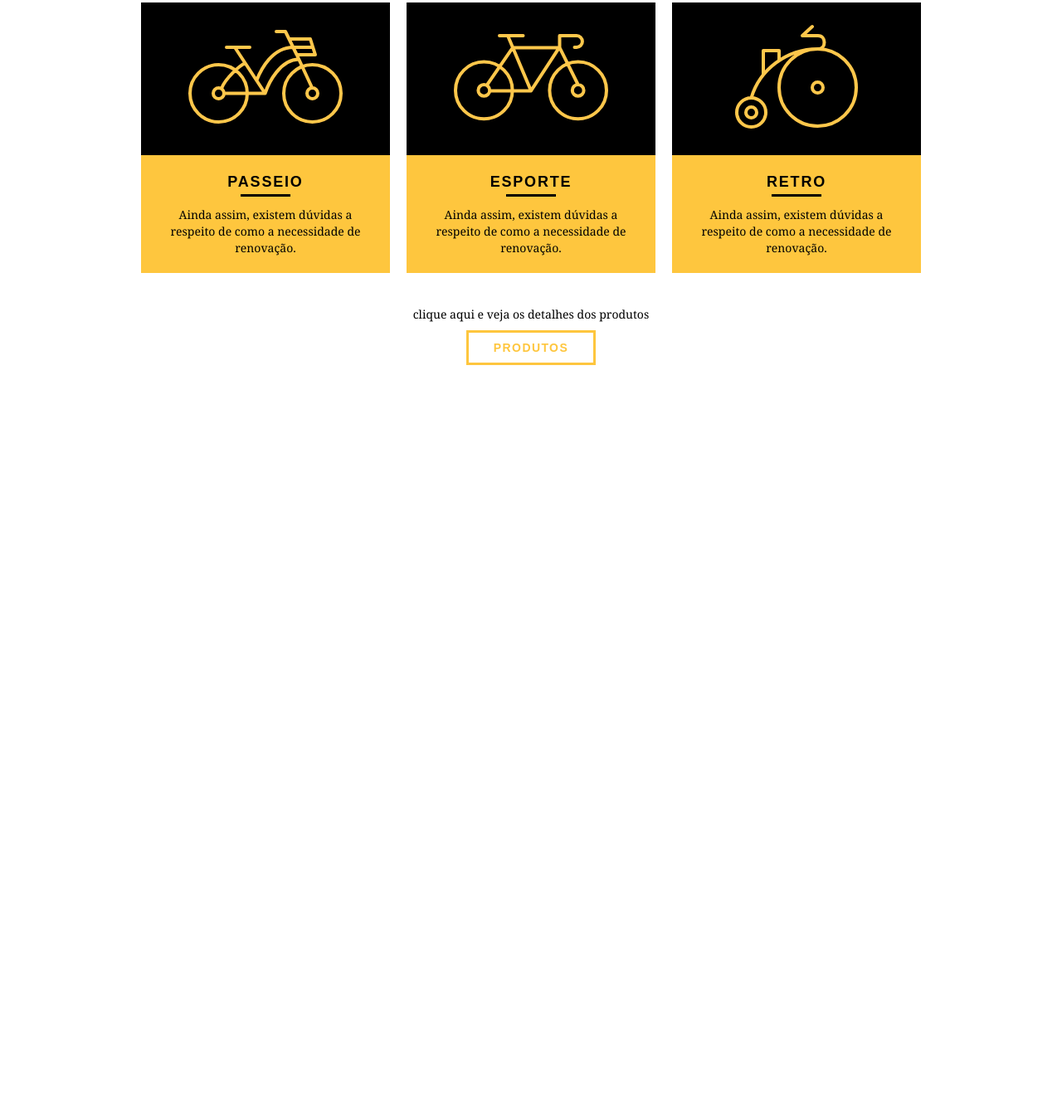
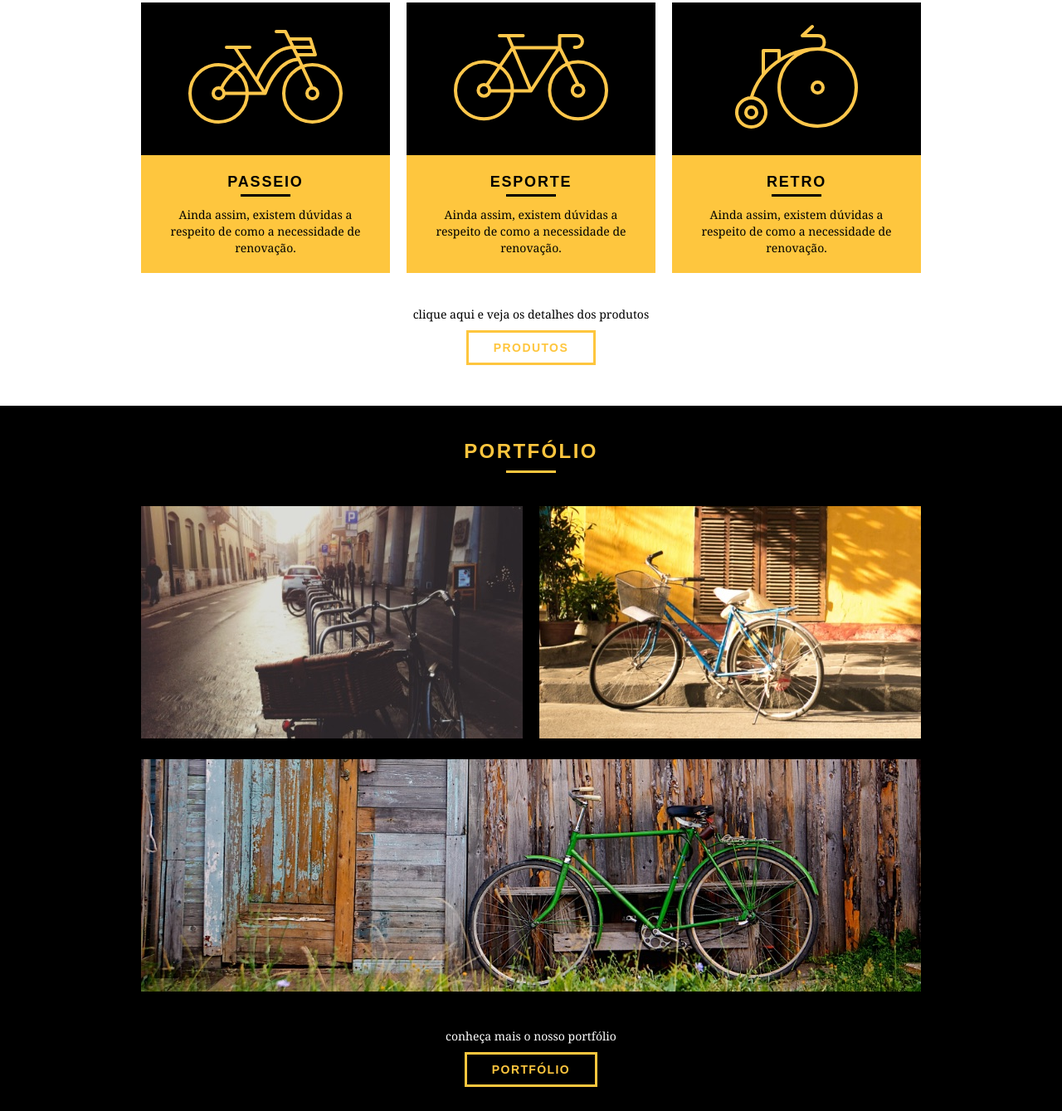
Before and after one commit to Lucas-HMSC/bikcraft, a plain HTML site: page index.html in a window 1280 px wide. Shown: the part 624-1963 px from the top of the page at 83% size. Before the commit the page ends 1113 px from the top, so only its background shows below. Drawn offline with Linux system fonts and the light colour scheme.

Commit message:
Portfolio - Home

```diff
--- a/css/style.css
+++ b/css/style.css
@@ -18,12 +18,12 @@ p {
   line-height: 20px;
   text-transform: uppercase;
   font-weight: bold;
-    letter-spacing: .1em;
+  letter-spacing: 0.1em;
 }
 
 .btn:hover {
-    color: #FFF;
-    border-color: #FFF;
+  color: #fff;
+  border-color: #fff;
 }
 
 .btn.btn-preto:hover {
@@ -35,7 +35,7 @@ p {
   font-size: 24px;
   line-height: 30px;
   font-weight: bold;
-    letter-spacing: .1em;
+  letter-spacing: 0.1em;
   color: #000;
   text-transform: uppercase;
   text-align: center;
@@ -76,14 +76,14 @@ p {
   color: #000;
   font-weight: bold;
   text-transform: uppercase;
-    letter-spacing: .1em;
+  letter-spacing: 0.1em;
   font-size: 14px;
   line-height: 20px;
   padding: 10px 0;
 }
 
 .header_menu ul li a:hover {
-    color: #FFF;
+  color: #fff;
 }
 
 /* Introdução */
@@ -100,7 +100,7 @@ p {
 
 .introducao h1 {
   font-size: 48px;
-    color: #FFF;
+  color: #fff;
   font-weight: bold;
   text-transform: uppercase;
 }
@@ -109,7 +109,7 @@ p {
   max-width: 320px;
   margin: 0 auto;
   margin-bottom: 40px;
-    color: #FFF;
+  color: #fff;
 }
 
 .quote-externo p {
@@ -122,7 +122,7 @@ p {
   display: block;
   width: 60px;
   height: 3px;
-    background: #FFF;
+  background: #fff;
   margin: 14px auto 10px auto;
 }
 
@@ -130,7 +130,7 @@ p {
   font-style: normal;
   font-weight: bold;
   font-size: 14px;
-    letter-spacing: .1em;
+  letter-spacing: 0.1em;
 }
 
 /* Produtos */
@@ -149,7 +149,7 @@ p {
   font-size: 18px;
   line-height: 25px;
   text-transform: uppercase;
-    letter-spacing: .1em;
+  letter-spacing: 0.1em;
   margin-top: 20px;
 }
 
@@ -180,3 +180,27 @@ p {
 .call p {
   margin-bottom: 20px;
 }
+
+/* Portfólio */
+
+.portfolio {
+  width: 100%;
+  background: #000;
+  padding: 40px 0;
+}
+
+.portfolio .subtitulo {
+  color: #fec63e;
+}
+
+.portfolio .subtitulo:after {
+  background: #fec63e;
+}
+
+.portfolio_lista li:last-child {
+  margin-top: 20px;
+}
+
+.portfolio .call p {
+  color: #fff;
+}
--- a/index.html
+++ b/index.html
@@ -1,5 +1,6 @@
 <!DOCTYPE html>
 <html lang="pt-br">
+
 <head>
 	<meta charset="utf-8">
 	<title>Bikcraft</title>
@@ -8,6 +9,7 @@
 	<link rel="stylesheet" href="css/grid.css">
 	<link rel="stylesheet" href="css/style.css">
 </head>
+
 <body>
 	<header class='header'>
 		<div class='container'>
@@ -68,6 +70,29 @@
 		</div>
 
 	</section>
+	<!-- Fim Produtos -->
+
+	<section class='portfolio'>
+		<div class='container'>
+			<h2 class='subtitulo'>Portfólio</h2>
+			<ul class='portfolio_lista'>
+				<li class='grid-8'>
+					<img src="img/portfolio/retro.jpg" alt="Bicicleta Retro">
+				</li>
+				<li class='grid-8'>
+					<img src="img/portfolio/passeio.jpg" alt="Bicicleta Passeio">
+				</li>
+				<li class='grid-16'>
+					<img src="img/portfolio/esporte.jpg" alt="Bicicleta Esporte">
+				</li>
+			</ul>
+			<div class='call'>
+				<p>conheça mais o nosso portfólio</p>
+				<a href="portfolio.html" class='btn'>Portfólio</a>
+			</div>
+		</div>
+	</section>
 
 </body>
+
 </html>
```
Lines whose indentation alone changed are shown as unchanged.
